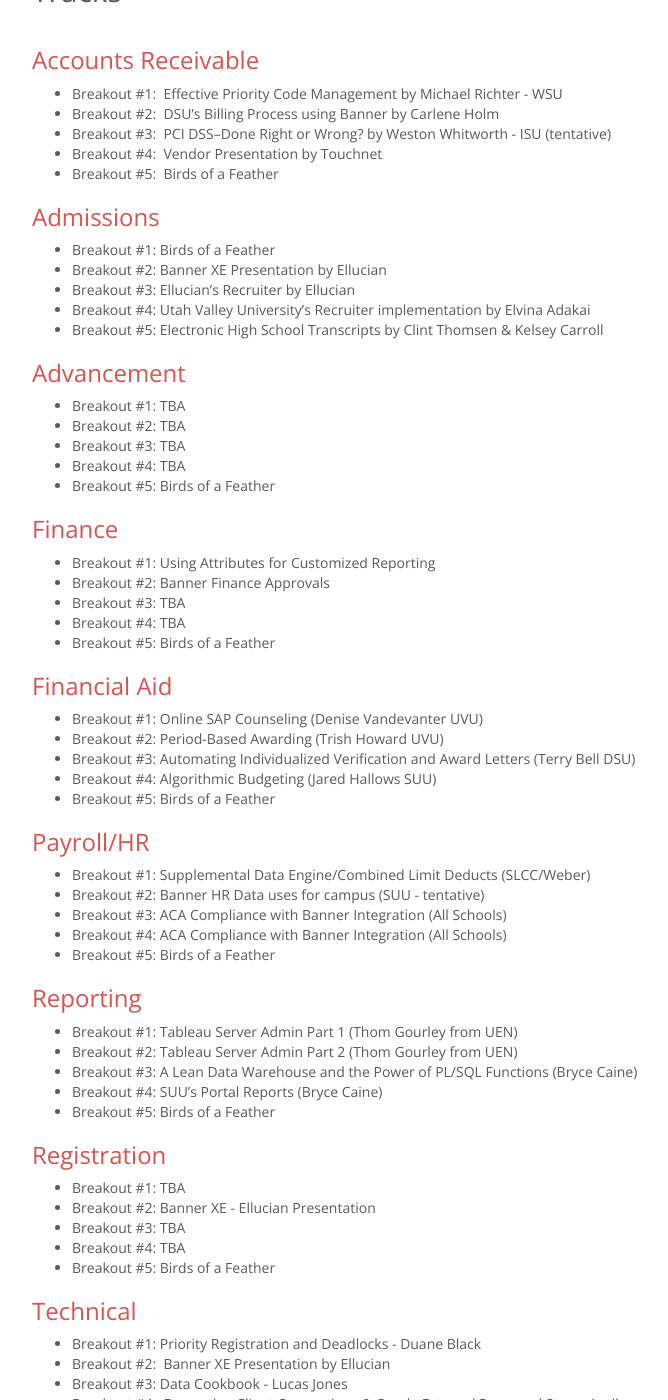
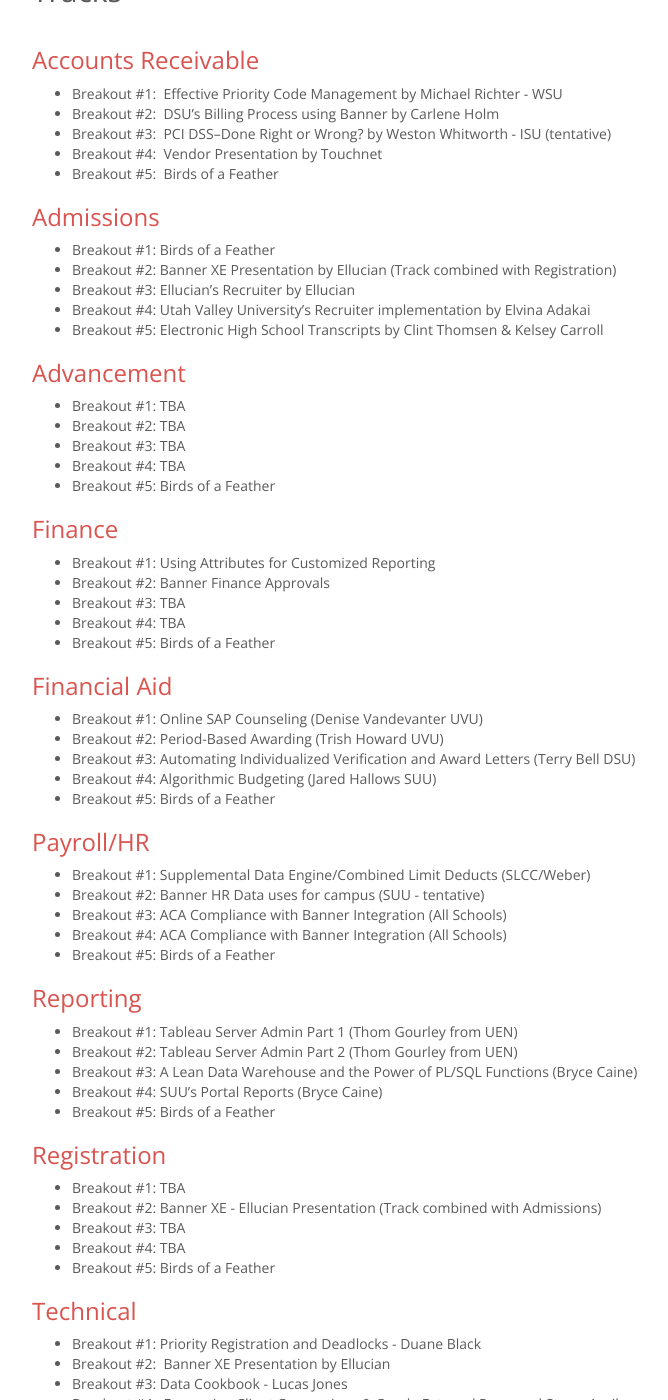
Before and after one commit to ubug/ubug.github.io, a Jekyll site: the page built from schedule/index.md, in a window 1280 px wide and 1400 px high, scrolled down 1006 px. Shown: the whole window, without its empty margins (38-706 px from the left). Built offline with Jekyll 4.4.1, drawn with Linux system fonts in a browser that asks for light colours; nearby versions of some CDN libraries; Markdown is read by kramdown in place of the engine named in the settings.

Commit message:
Update index.md

```diff
--- a/schedule/index.md
+++ b/schedule/index.md
@@ -37,7 +37,7 @@
 ### Admissions
 
 * Breakout #1: Birds of a Feather
-* Breakout #2: Banner XE Presentation by Ellucian
+* Breakout #2: Banner XE Presentation by Ellucian (Track combined with Registration)
 * Breakout #3: Ellucian's Recruiter by Ellucian
 * Breakout #4: Utah Valley University's Recruiter implementation by Elvina Adakai
 * Breakout #5: Electronic High School Transcripts by Clint Thomsen & Kelsey Carroll
@@ -85,7 +85,7 @@
 ### Registration
 
 * Breakout #1: TBA
-* Breakout #2: Banner XE - Ellucian Presentation
+* Breakout #2: Banner XE - Ellucian Presentation (Track combined with Admissions)
 * Breakout #3: TBA
 * Breakout #4: TBA
 * Breakout #5: Birds of a Feather
```
